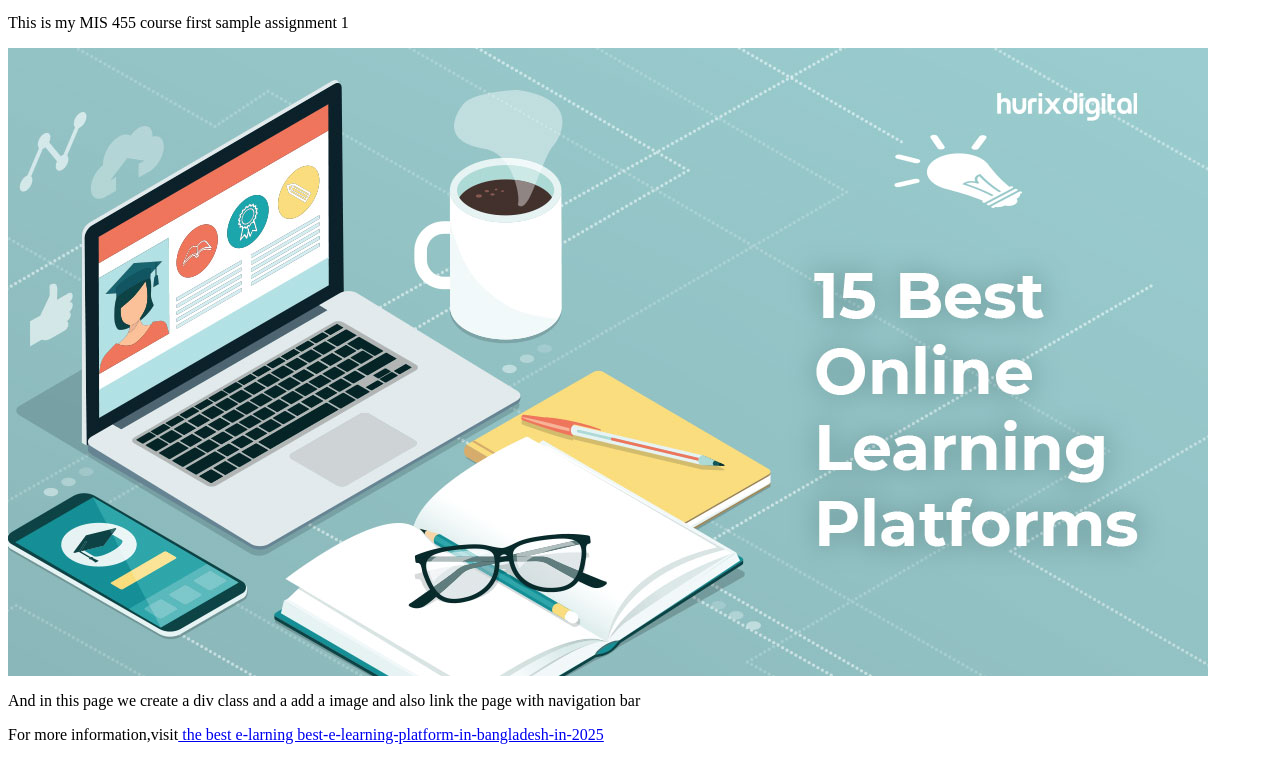
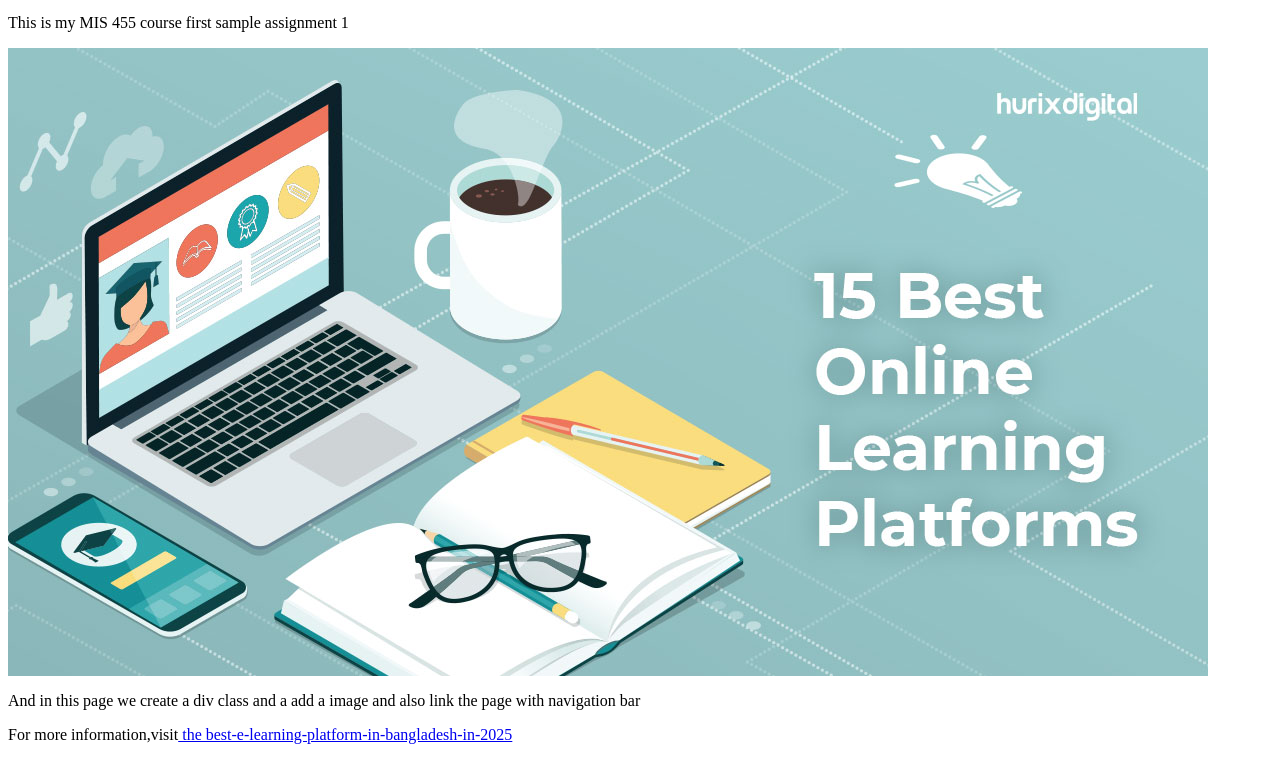
Before and after one commit to ShanjidaAktherSweety/Mis-455-Assignment-1, a plain HTML site: page page1.html in a window 1280 px wide. Shown: the part 725-1485 px from the top of the page. Drawn offline with Linux system fonts and the light colour scheme.

Commit message:
includes a comment

```diff
--- a/page1.html
+++ b/page1.html
@@ -26,7 +26,8 @@
           <p>And in this page we create a div class and a add a image and also link the page with navigation bar</p>
         </Div>
         </Div>
-        <p> For more information,visit<a href="https://codemanbd.com/best-e-learning-platform-in-bangladesh-in-2025/#:~:text=Online%20education%20in%20Bangladesh%20has,courses%20and%20user%2Dfriendly%20interfaces."> the best e-larning best-e-learning-platform-in-bangladesh-in-2025</a></p>
+        <p> For more information,visit<a href="https://codemanbd.com/best-e-learning-platform-in-bangladesh-in-2025/#:~:text=Online%20education%20in%20Bangladesh%20has,courses%20and%20user%2Dfriendly%20interfaces."> the
+        best-e-learning-platform-in-bangladesh-in-2025</a></p> <!-- Includes a website link -->
 
 </body>
 </html>
```
Also changed, not shown: index.html (+1 -0 lines).
